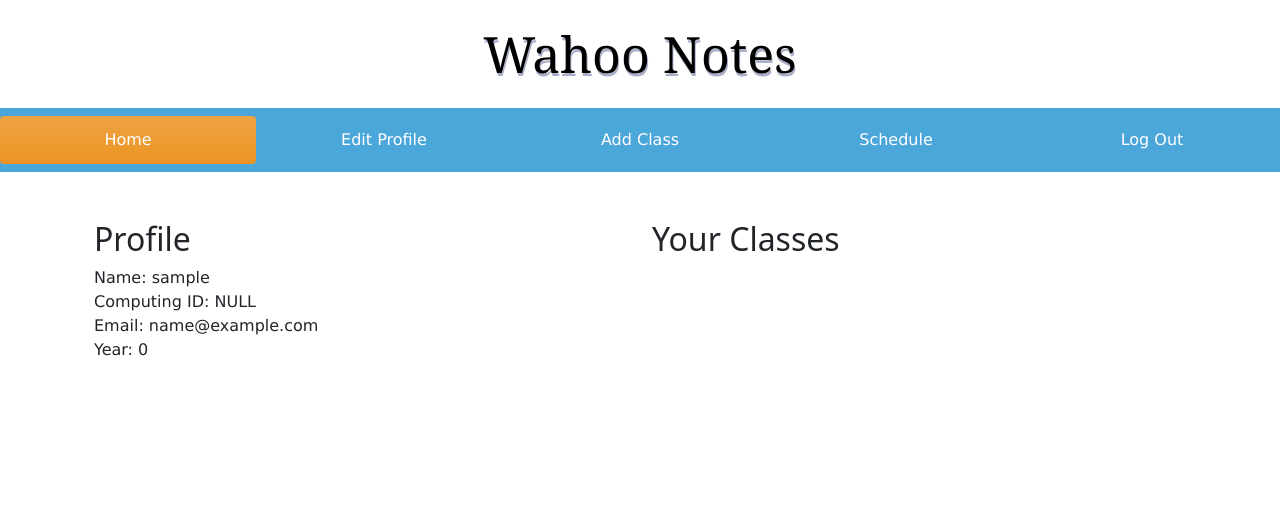
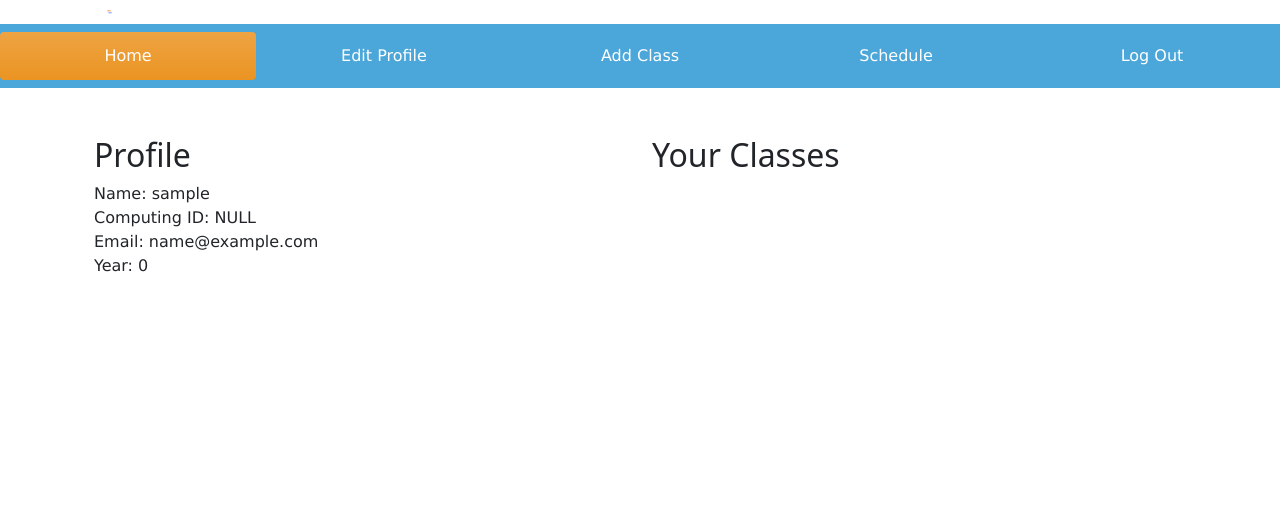
Before and after one commit to WilliamHaslet/wahoo-notes-website-project, a Django app: page / in a window 1280 px wide. Shown: the top 518 px of the page. Run offline with Django 3.2, Linux system fonts and the light colour scheme; the visitor is signed in with stand-in values (Sample User, id 1); data that the repository does not hold is empty; some libraries are stand-ins or nearby versions.

Commit message:
added logo

```diff
--- a/main_app/templates/main_app/index.html
+++ b/main_app/templates/main_app/index.html
@@ -77,8 +77,12 @@ ul.no-bullets {
 
 <body>
   {% if user.is_authenticated %}
-  <br><center><h1 style = "font-family:'Georgia', Arial, Serif; display:inline; font-size:50px; color:#000000; text-shadow:1px 3px #a9afc7"> Wahoo Notes</h1></center><br>
-
+  <!--nav bar-->
+  <div class= "container">
+    <a class= "navbar-brand" href="#">
+      <img src="/main_app/static/main_app/images/Wahoo-Notes.png" alt="" width= "30" height="24">
+    </a>
+  </div>
     <div class="navbar" style= "font-family:'Verdana'">
           <a class="nav-link active rounded"  href="{% url 'main_app:index'%}">Home </a>
           <a class="nav-link rounded" href="{% url 'main_app:editprofile'%}">Edit Profile</a>
@@ -100,7 +104,7 @@ ul.no-bullets {
         </ul>
       </div>
       <!--classes display-->
-      <div class= "col-6" class= "no-bullets">
+      <div class= "col-6 no-bullets">
         <h2 class="mt-5" style="font-family:'Verdana', font-size: 40px">Your Classes</h1>
           {% for course in user.profile.classes.all %}
           <ul class= "no-bullets" style= "font-family:'Verdana'">
```
Also changed, not shown: main_app/static/main_app/images/Wahoo-Notes.png (added).
